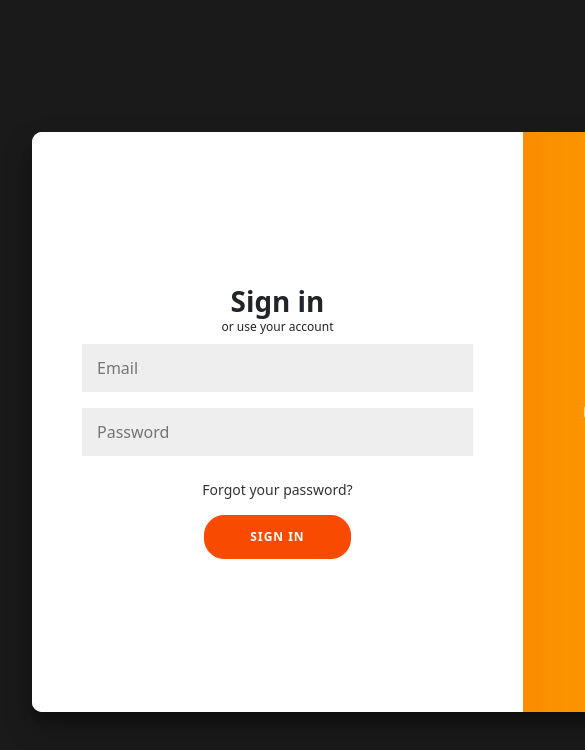
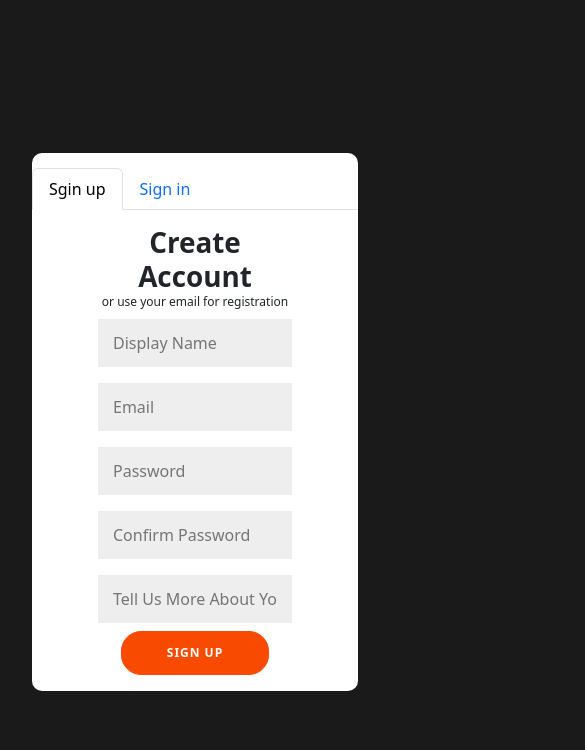
Before and after one commit to Mohammad-Alismael/cs931-chat-system-react, a React (Vite) app in the folder chat-system/: page / in a window 390 px wide. Shown: the top 750 px of the page, 585 px wide, since content can reach past the window. Built offline with nearby package versions, Linux system fonts and the light colour scheme.

Commit message:
making homepage responsive

```diff
--- a/chat-system/src/pages/homePage/HomePage.styles.css
+++ b/chat-system/src/pages/homePage/HomePage.styles.css
@@ -92,6 +92,26 @@ input {
   max-width: 100%;
   min-height: 580px;
 }
+
+.container-mobile {
+  display: none;
+  background-color: #ffffff;
+  border-radius: 10px;
+}
+
+.container-mobile-inner {
+  padding: 1rem;
+}
+
+@media (max-width: 425px) {
+  .container-wrapper {
+    display: none;
+  }
+  .container-mobile {
+    display: block;
+  }
+}
+
 
 .form-container {
   position: absolute;
--- a/chat-system/src/pages/homePage/index.jsx
+++ b/chat-system/src/pages/homePage/index.jsx
@@ -1,13 +1,15 @@
-import React, { useRef } from "react";
+import React, { useEffect, useRef, useState } from "react";
 import "./HomePage.styles.css";
 import SignUpForm from "./components/SignUpForm.jsx";
 import SignInForm from "./components/SignInForm.jsx";
 import AuthOverlay from "./components/AuthOverlay.jsx";
+import {Button, Col, Nav, NavItem, NavLink, Row, TabContent, TabPane} from "reactstrap";
 
 HomePage.propTypes = {};
 
 function HomePage(props) {
   const containerRef = useRef(null);
+  const [activeTab, setActiveTab] = useState("1");
 
   const handleSignUpBtn = (e) => {
     containerRef.current.classList.add("right-panel-active");
@@ -17,12 +19,14 @@ function HomePage(props) {
     containerRef.current.classList.remove("right-panel-active");
   };
 
+
   return (
+    <>
+      <div className="container-wrapper">
         <div ref={containerRef} className="container" id="container">
           <div className="form-container sign-up-container">
             <SignUpForm />
           </div>
-
           <div className="form-container sign-in-container">
             <SignInForm />
           </div>
@@ -31,6 +35,40 @@ function HomePage(props) {
             handleSignUpBtn={handleSignUpBtn}
           />
         </div>
+      </div>
+      <div className="container-mobile">
+        <Nav tabs>
+          <NavItem>
+            <NavLink
+                className={activeTab === "1" ? "active" : ""}
+                onClick={() => setActiveTab("1")}
+            >
+              Sgin up
+            </NavLink>
+          </NavItem>
+          <NavItem>
+            <NavLink
+                className={activeTab === "2" ? "active" : ""}
+                onClick={() => setActiveTab("2")}
+            >
+              Sign in
+            </NavLink>
+          </NavItem>
+        </Nav>
+        <TabContent activeTab={activeTab}>
+          <TabPane tabId="1">
+            <div className='container-mobile-inner'>
+              <SignUpForm />
+            </div>
+          </TabPane>
+          <TabPane tabId="2">
+            <div className='container-mobile-inner'>
+              <SignInForm />
+            </div>
+          </TabPane>
+        </TabContent>
+      </div>
+    </>
   );
 }
 
```
Lines whose indentation alone changed are shown as unchanged.
